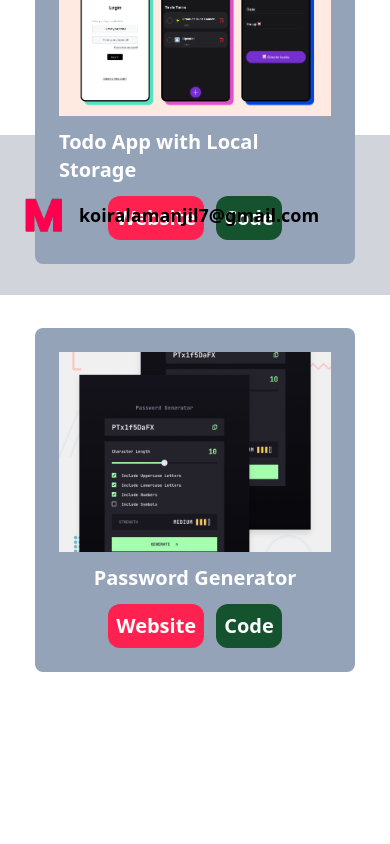
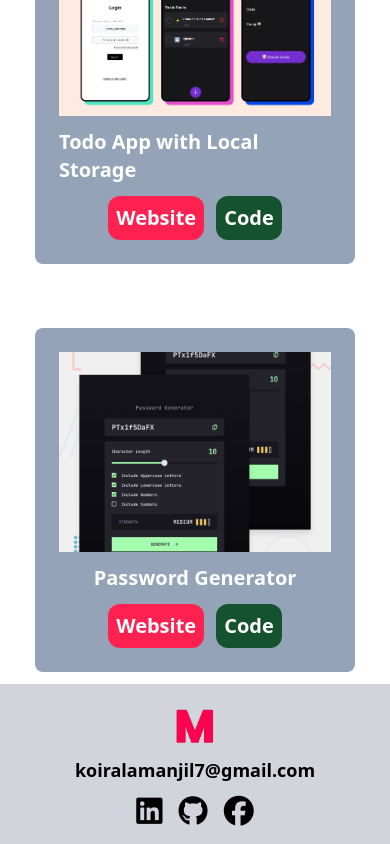
Before and after one commit to manjilkoirala/Portfolio-React, a React (Create React App) app: page /Projects in a window 390 px wide. Shown: the part 773-1617 px from the top of the page. Before the commit the page ends 1445 px from the top, so only its background shows below. Built offline with nearby package versions, Linux system fonts and the light colour scheme.

Commit message:
made some changes to responsive

```diff
--- a/public/index.html
+++ b/public/index.html
@@ -10,6 +10,7 @@
       content="Web site created using create-react-app"
     />
     <link rel="apple-touch-icon" href="%PUBLIC_URL%/logo192.png" />
+    <script src="https://kit.fontawesome.com/f5a75ee5db.js" crossorigin="anonymous"></script>
 
 
 
--- a/src/components/Footer.js
+++ b/src/components/Footer.js
@@ -2,7 +2,7 @@ import React from 'react'
 import logo from "../assets/logo.png";
 const Footer = () => {
   return (
-    <footer className=' bg-gray-300 flex items-center justify-between h-40 px-6 md:px-28'>
+    <footer className=' bg-gray-300 flex md:flex-row flex-col md:py-0 py-6 md:gap-0 gap-3 items-center justify-between h-40 px-6 md:px-28'>
       <div className=" w-10">
         <img src={logo} alt="logo" />
       </div>
--- a/src/components/Project.js
+++ b/src/components/Project.js
@@ -5,7 +5,7 @@ import passwordGenerator from "../assets/passwordGenerator.jpg";
 
 const Project = () => {
   return (
-    <section className="xl:h-[100vh] h-[100%] flex items-center flex-col">
+    <section className="xl:h-[100vh] flex items-center flex-col">
       <h2 className=" my-16 font-bold text-4xl bg-slate-600 text-white py-4 px-16 rounded-xl">
         Projects
       </h2>
```
